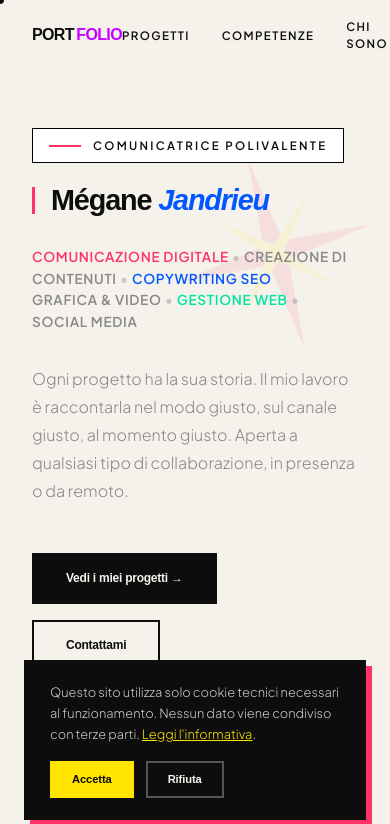
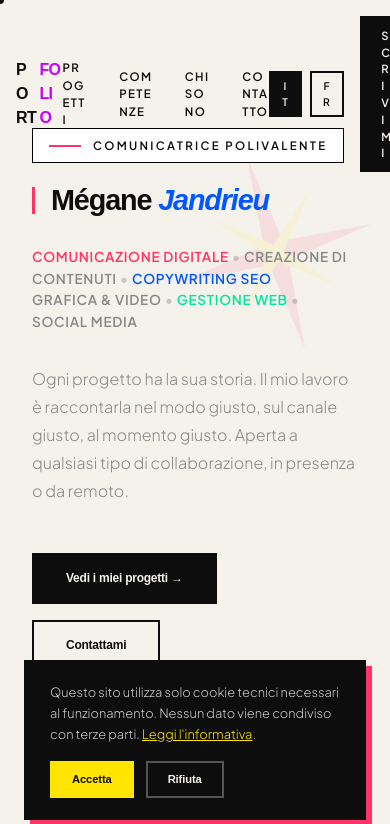
Before and after one commit to jandrieumegane-hash/Megane-Jandrieu, a React (Vite) app: page / in a window 390 px wide. Shown: the top 824 px of the page. Built offline with nearby package versions, Linux system fonts and the light colour scheme; the HTML template or start-up script is replaced by a standard one; a web font is replaced by a local one.

Commit message:
Améliore la responsivité mobile sans modifier le desktop

```diff
--- a/src/index.css
+++ b/src/index.css
@@ -41,3 +41,142 @@ body {
   background: var(--c3);
   color: var(--ink);
 }
+
+/* ─── Mobile stability ──────────────────────────────────────────────────────
+   These rules are intentionally scoped to small screens so the desktop
+   composition remains unchanged. They mainly prevent fixed-width content,
+   long labels and media from creating horizontal overflow. */
+@media (max-width: 600px) {
+  html,
+  body,
+  #root {
+    width: 100%;
+    min-width: 0;
+    max-width: 100%;
+  }
+
+  img,
+  video,
+  iframe,
+  svg {
+    max-width: 100%;
+  }
+
+  img,
+  video {
+    height: auto;
+  }
+
+  h1,
+  h2,
+  h3,
+  h4,
+  p,
+  a,
+  button,
+  span,
+  li {
+    overflow-wrap: anywhere;
+    word-break: normal;
+  }
+
+  nav {
+    width: 100%;
+    max-width: 100vw;
+    padding-left: 1rem !important;
+    padding-right: 1rem !important;
+  }
+
+  nav > div {
+    min-width: 0;
+  }
+
+  nav img,
+  nav svg {
+    flex-shrink: 1;
+  }
+
+  .marquee-wrap {
+    max-width: none;
+  }
+
+  #hero > div,
+  #projets > div,
+  #skills > div,
+  #apropos > div,
+  #contact > div {
+    min-width: 0;
+  }
+
+  #hero > div > *,
+  #projets > div > *,
+  #skills > div > *,
+  #apropos > div > *,
+  #contact > div > * {
+    min-width: 0;
+  }
+
+  #projets .proj-row-header {
+    min-width: 0;
+  }
+
+  #projets .proj-row-header > * {
+    min-width: 0;
+  }
+
+  #projets .proj-expanded,
+  #projets .proj-expanded > div,
+  #projets [class*="tags"],
+  #projets [class*="tools"] {
+    min-width: 0;
+    max-width: 100%;
+  }
+
+  #projets .proj-expanded img,
+  #projets .proj-expanded video {
+    width: 100%;
+    max-width: 100%;
+    object-fit: cover;
+  }
+
+  button,
+  a {
+    max-width: 100%;
+  }
+
+  [role="dialog"],
+  [aria-modal="true"] {
+    max-width: calc(100vw - 2rem) !important;
+    max-height: calc(100vh - 2rem) !important;
+    overflow-y: auto;
+  }
+}
+
+@media (max-width: 380px) {
+  nav {
+    padding-left: 0.75rem !important;
+    padding-right: 0.75rem !important;
+  }
+
+  #hero,
+  #projets,
+  #skills,
+  #apropos,
+  #contact {
+    padding-left: 0.75rem !important;
+    padding-right: 0.75rem !important;
+  }
+
+  #projets .proj-row-header {
+    gap: 0.35rem !important;
+  }
+
+  #projets > div:nth-child(2) {
+    min-width: 0;
+  }
+
+  #projets > div:nth-child(2) button {
+    padding-left: 0.55rem !important;
+    padding-right: 0.55rem !important;
+  }
+}
```
